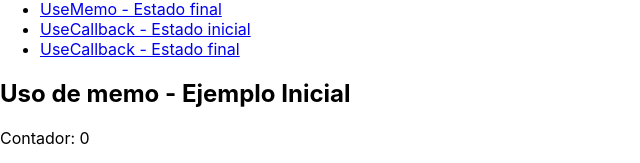
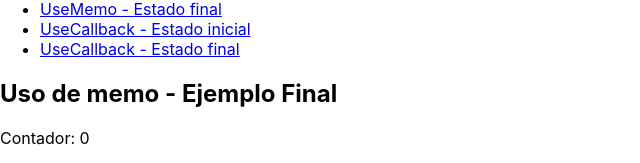
Before and after one commit to fredycerna/react-perfomance-examples, a React (Create React App) app: page /memo-final in a window 1280 px wide. Shown: the part 143-306 px from the top of the page, without its empty margins (0-640 px from the left). Built offline with nearby package versions, Linux system fonts and the light colour scheme.

Commit message:
updating memo examples

```diff
--- a/src/components/MemoExample/MemoExampleFinal.js
+++ b/src/components/MemoExample/MemoExampleFinal.js
@@ -1,17 +1,17 @@
 import React, { useState } from 'react';
-import MemoizedComponentInitial from './MemoizedComponentInitial';
+import MemoizedComponentFinal from './MemoizedComponentFinal';
 
-const MemoExampleInitial = () => {
+const MemoExampleFinal = () => {
     const [count, setCount] = useState(0);
 
     return (
         <div>
-            <h2>Uso de memo - Ejemplo Inicial</h2>
+            <h2>Uso de memo - Ejemplo Final</h2>
             <p>Contador: {count}</p>
             <button onClick={() => setCount(count + 1)}>Incrementar contador</button>
-            <MemoizedComponentInitial />
+            <MemoizedComponentFinal />
         </div>
     );
 };
 
-export default MemoExampleInitial;
+export default MemoExampleFinal
--- a/src/components/MemoExample/MemoExampleInitial.js
+++ b/src/components/MemoExample/MemoExampleInitial.js
@@ -1,7 +1,7 @@
 import React, { useState } from 'react';
-import MemoizedComponentFinal from './MemoizedComponentInitial';
+import MemoizedComponentInitial from './MemoizedComponentInitial';
 
-const MemoExampleFinal = () => {
+const MemoExampleInitial = () => {
     const [count, setCount] = useState(0);
 
     return (
@@ -9,9 +9,9 @@ const MemoExampleFinal = () => {
             <h2>Uso de memo - Ejemplo Inicial</h2>
             <p>Contador: {count}</p>
             <button onClick={() => setCount(count + 1)}>Incrementar contador</button>
-            <MemoizedComponentFinal />
+            <MemoizedComponentInitial />
         </div>
     );
 };
 
-export default MemoExampleFinal;
+export default MemoExampleInitial;
--- a/src/components/MemoExample/MemoizedComponentFinal.js
+++ b/src/components/MemoExample/MemoizedComponentFinal.js
@@ -6,6 +6,8 @@ const MemoizedComponentFinal = React.memo(() => {
     const incrementValue = () => {
         setValue(value + 1);
     };
+
+    console.log('Renderizando MemoizedComponentFinal');
 
     return (
         <div>
--- a/src/components/MemoExample/MemoizedComponentInitial.js
+++ b/src/components/MemoExample/MemoizedComponentInitial.js
@@ -6,6 +6,8 @@ const MemoizedComponentInitial = () => {
     const incrementValue = () => {
         setValue(value + 1);
     };
+
+    console.log('Renderizando MemoizedComponentInitial');
 
     return (
         <div>
```
